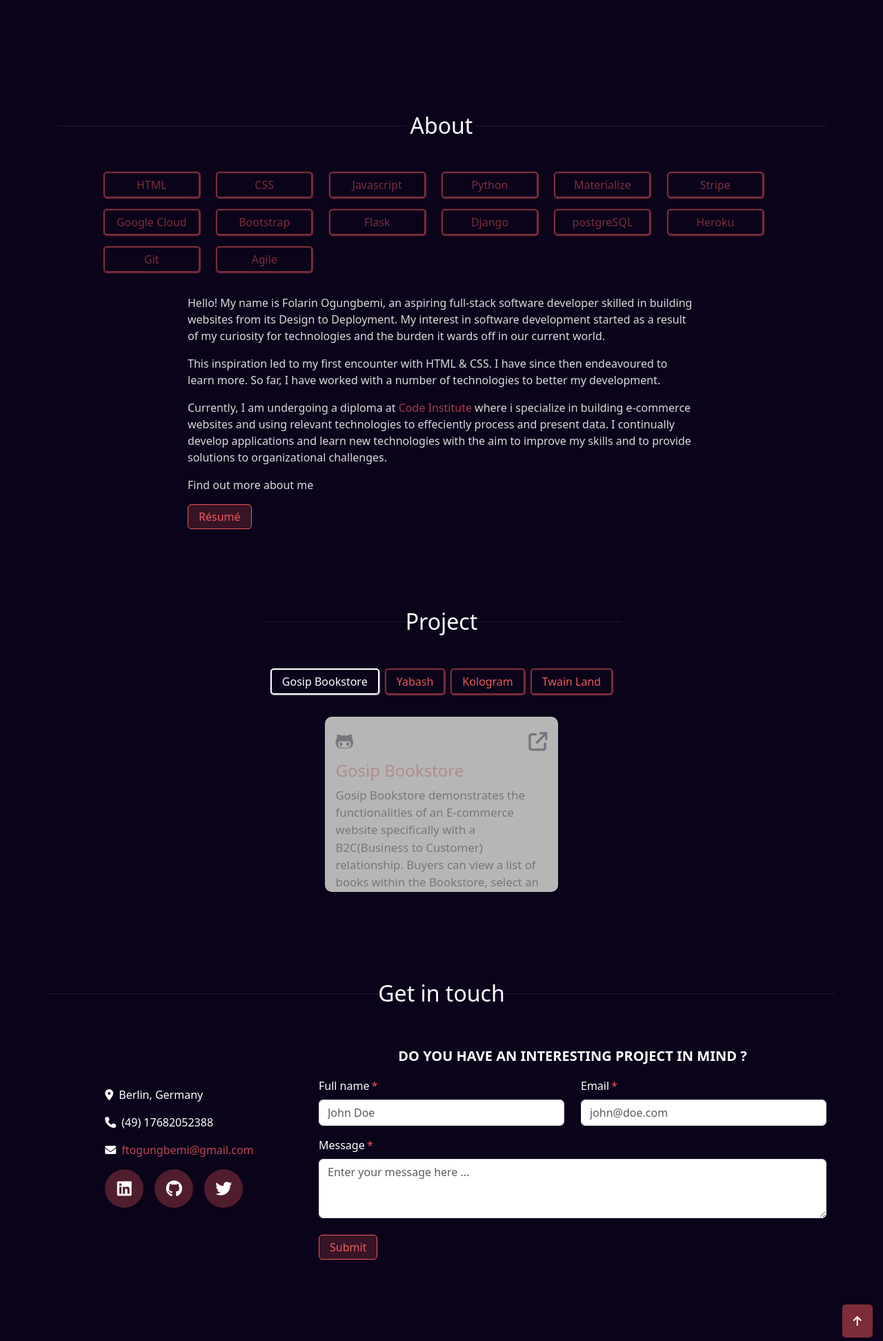
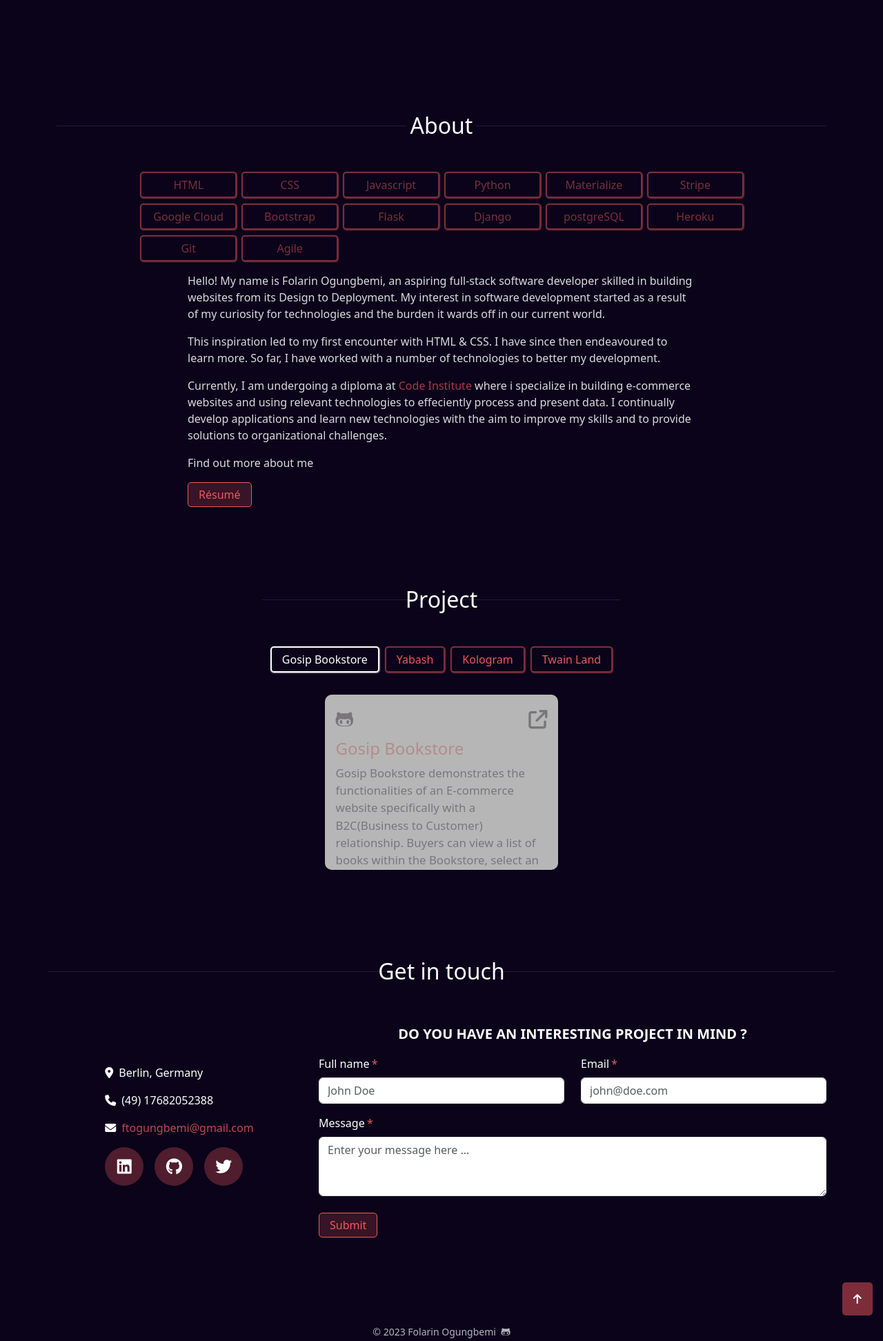
Before and after one commit to folarin-ogungbemi/flucent-v1, a Django app: page / in a window 1280 px wide. Shown: the part 707-2651 px from the top of the page at 69% size. Run offline with Django 3.2, Linux system fonts and the light colour scheme; some libraries are stand-ins or nearby versions; grey boxes are pictures that could not be loaded.

Commit message:
Restructure technical skills

```diff
--- a/home/static/css/about.css
+++ b/home/static/css/about.css
@@ -31,14 +31,16 @@
 }
 
 /* Technical Skills */
-.technical-skills{
+.skill-body{
     display: grid;
-    grid-template-columns: repeat(auto-fit, minmax(10rem, 1fr));
-    width: 90%;
+    gap: 0.5rem;
+    grid-template-columns: repeat(auto-fit, minmax(8rem, 1fr));
+    width: 80%;
+    margin: auto;
 }
 
 .project-btn,
-.skill-btn{
+.skill{
     width: 140px;
     border: 2px solid rgba(237, 89, 89, 0.5);
     box-shadow: 0.5px 0.5px 1.5px 0.5px rgba(237, 89, 89, 0.5);
@@ -48,25 +50,23 @@
 }
 
 .project-btn a,
-.skill-btn a{
+.skill-body a{
     text-decoration: none;
     color: rgba(237, 89, 89, 0.5);
 }
 
 .project-btn:hover,
-.skill-btn:hover{
+.skill:hover{
     border: 2px solid var(--f-col-dark);
 }
 
-@media (max-width:600px){
-    .technical-skills{
-        width: 100vw;
-        grid-auto-flow: column;
-        gap: 0.5rem;
+@media (max-width:900px){
+    .skill-body{
+        width: 100%;
         overflow: scroll;
     }
 
-    .skill-btn{
+    .skill{
         width: 120px;
         padding: 3px 8px;
     }
--- a/home/static/js/about.js
+++ b/home/static/js/about.js
@@ -10,10 +10,12 @@ document.addEventListener('DOMContentLoaded', ()=>{
     }
 });
 
+let skillBody = `
+    <div class="list-unstyled skill-body">`
 for (let skill of skills){
-    let skillHead = `
-    <ul class="list-unstyled skill-list">
-       <li class="skill-btn"><a href="#contact">${skill}</a></li>
-    </ul>`
-    technicalSkills.innerHTML += skillHead;
+    let skillItem =
+    `<a href="#projects" class="skill">${skill}</a>`
+    skillBody += skillItem;
 }
+skillBody +=`</div>`
+    technicalSkills.innerHTML += skillBody;
```
